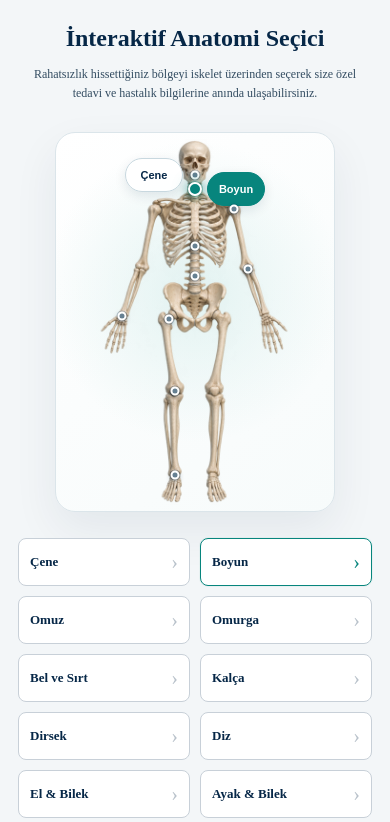
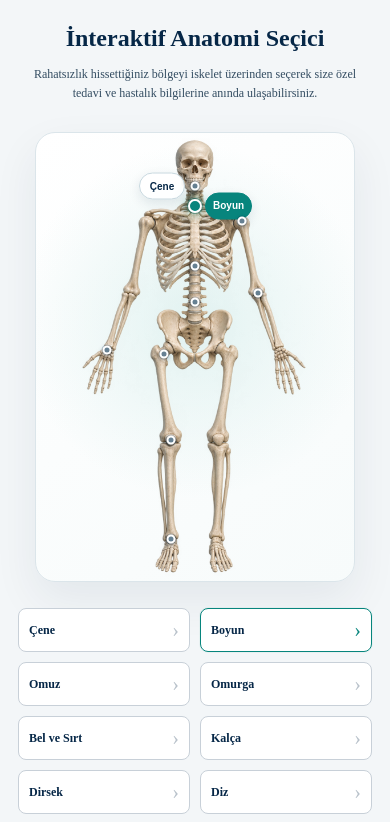
Before and after one commit to elifhirli/fztson, a React (Vite) app: page / in a window 390 px wide. Shown: the part 880-1702 px from the top of the page. Built offline with nearby package versions, Linux system fonts and the light colour scheme.

Commit message:
Anatomi görselini büyüt ve mobil etiketleri küçült

```diff
--- a/src/components/AnatomySelector/AnatomySelector.css
+++ b/src/components/AnatomySelector/AnatomySelector.css
@@ -37,16 +37,16 @@
 
 .anatomy-layout {
   display: grid;
-  grid-template-columns: 280px minmax(0, 1fr);
+  grid-template-columns: 320px minmax(0, 1fr);
   align-items: center;
-  gap: 74px;
+  gap: 64px;
 }
 
 .skeleton-panel {
   display: flex;
   align-items: center;
   justify-content: center;
-  min-height: 430px;
+  min-height: 490px;
   overflow: hidden;
   border: 1px solid #dbe5ea;
   border-radius: 20px;
@@ -58,7 +58,7 @@
 
 .skeleton-wrapper {
   position: relative;
-  width: 272px;
+  width: 312px;
   aspect-ratio: 2 / 3;
 }
 
@@ -250,16 +250,16 @@
 
 @media (max-width: 820px) {
   .anatomy-layout {
-    grid-template-columns: 220px minmax(0, 1fr);
+    grid-template-columns: 250px minmax(0, 1fr);
     gap: 32px;
   }
 
   .skeleton-panel {
-    min-height: 350px;
+    min-height: 380px;
   }
 
   .skeleton-wrapper {
-    width: 214px;
+    width: 242px;
   }
 }
 
@@ -284,13 +284,13 @@
   }
 
   .skeleton-panel {
-    width: min(100%, 280px);
-    min-height: 380px;
+    width: min(100%, 320px);
+    min-height: 450px;
     margin: 0 auto;
   }
 
   .skeleton-wrapper {
-    width: 244px;
+    width: 292px;
   }
 
   .body-point {
@@ -302,8 +302,8 @@
 
   .body-point[data-region='cene'],
   .body-point[data-region='boyun'] {
-    width: 88px;
-    height: 44px;
+    width: 74px;
+    height: 38px;
   }
 
   .body-point[data-region='cene'] {
@@ -328,26 +328,26 @@
     display: inline-flex;
     align-items: center;
     justify-content: center;
-    min-width: 58px;
-    height: 34px;
-    padding: 0 10px;
+    min-width: 46px;
+    height: 27px;
+    padding: 0 7px;
     border: 1px solid #c8d8df;
     border-radius: 999px;
     color: #062747;
     background-color: rgba(255, 255, 255, 0.94);
     box-shadow: 0 4px 12px rgba(6, 39, 71, 0.1);
-    font-size: 11px;
+    font-size: 10px;
     font-weight: 800;
     line-height: 1;
     transform: translateY(-50%);
   }
 
   .body-point[data-region='cene'] .mobile-point-name {
-    right: 12px;
+    right: 10px;
   }
 
   .body-point[data-region='boyun'] .mobile-point-name {
-    left: 12px;
+    left: 10px;
   }
 
   .body-point.active .mobile-point-name {
@@ -366,9 +366,9 @@
   }
 
   .region-button {
-    height: 48px;
-    padding: 0 11px;
-    font-size: 13px;
+    height: 44px;
+    padding: 0 10px;
+    font-size: 12px;
   }
 
   .region-arrow {
@@ -377,7 +377,7 @@
   }
 
   .show-all-button {
-    height: 48px;
+    height: 44px;
   }
 }
 
--- a/src/components/AnatomySelector/SkeletonSvg.jsx
+++ b/src/components/AnatomySelector/SkeletonSvg.jsx
@@ -1,8 +1,8 @@
 import skeletonImage from '../../assets/images/anatomy-selector-skeleton.webp';
 
 const bodyRegions = [
-  { id: 'cene', label: 'Çene', top: '9.8%', left: '50%' },
-  { id: 'boyun', label: 'Boyun', top: '13.7%', left: '50%' },
+  { id: 'cene', label: 'Çene', top: '11%', left: '50%' },
+  { id: 'boyun', label: 'Boyun', top: '15.4%', left: '50%' },
   { id: 'omuz', label: 'Omuz', top: '19%', left: '66%' },
   { id: 'omurga', label: 'Omurga', top: '29.2%', left: '50%' },
   { id: 'bel', label: 'Bel ve Sırt', top: '37.4%', left: '50%' },
```
